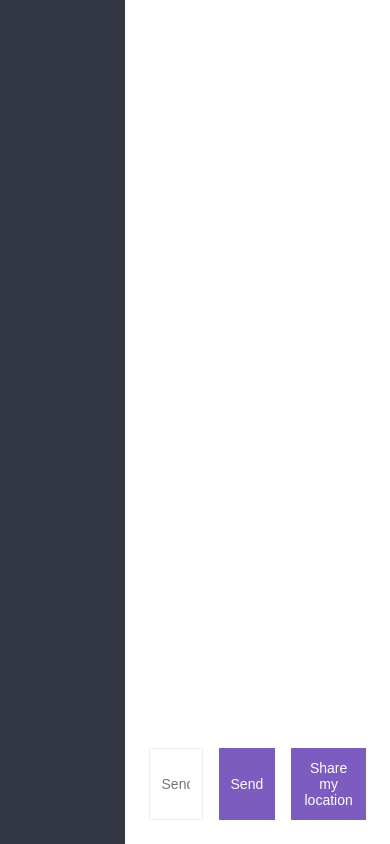
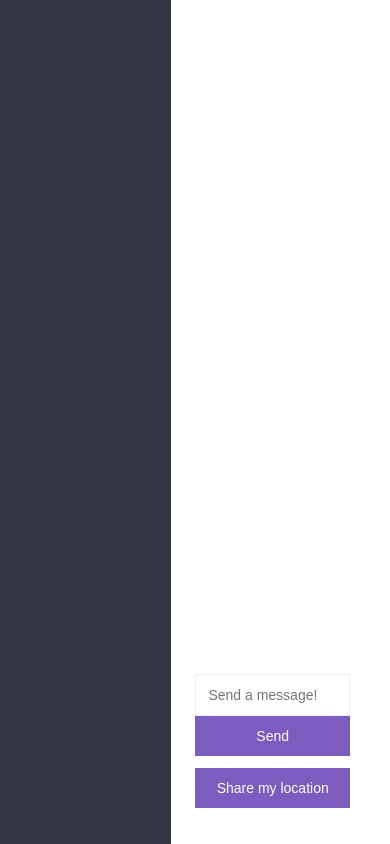
Before and after one commit to TheSamehMagdy/chatty, a website: page public/chat.html in a window 390 px wide. Drawn offline with nearby package versions, Linux system fonts and the light colour scheme; no server answers.

Commit message:
Fix layout for mobile

```diff
--- a/public/chat.html
+++ b/public/chat.html
@@ -22,7 +22,9 @@
                     <button type="submit">Send</button>
                 </form>
 
-                <button id="share-location">Share my location</button>
+                <form>
+                    <button id="share-location">Share my location</button>
+                </form>
             </div>
         </div>
     </div>
--- a/public/css/styles.css
+++ b/public/css/styles.css
@@ -183,3 +183,20 @@
     font-weight: 300;
     padding: 12px 24px 0 24px;
 }
+
+@media (max-width: 620px) {
+
+    body {
+        font-size: 90%;
+    }
+
+    .compose {
+        flex-direction: column;
+    }
+
+    .compose form {
+        flex-direction: column;
+        margin-bottom: 12px;
+    }
+
+}
```
